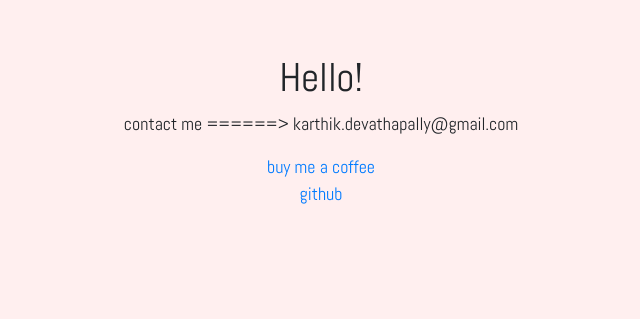
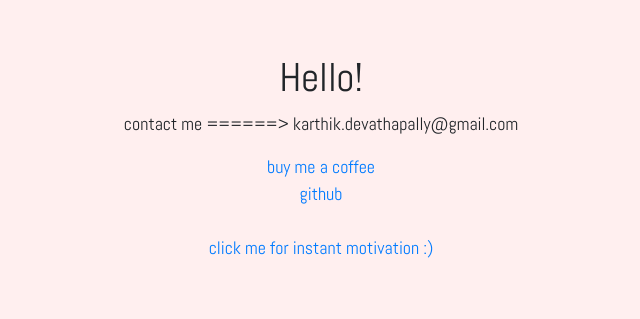
Before and after one commit to devthapallykarthikgoud/college-ecommerce-website, a plain HTML site: page aboutus.html in a window 1280 px wide. Shown: the top 319 px of the page, without its empty margins (319-959 px from the left). Drawn offline with nearby package versions, Linux system fonts and the light colour scheme.

Commit message:
Update aboutus.html

```diff
--- a/aboutus.html
+++ b/aboutus.html
@@ -22,6 +22,7 @@
         <a href="https://www.buymeacoffee.com/karthikgoud">buy me a coffee</a>
        <br> <a type=_blank target="_blank" href="https://github.com/devthapallykarthikgoud?tab=repositories">github</a>
       <br> <br>
+        <a href="https://youtu.be/_wVD1hEmaas?si=LvSaSbkQDO0-lRGM">click me for instant motivation :)</a>
       <br>
       <br>
       <br>
```
